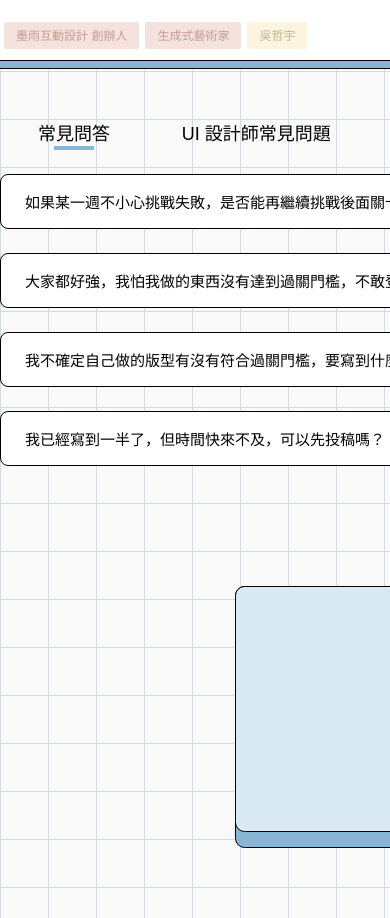
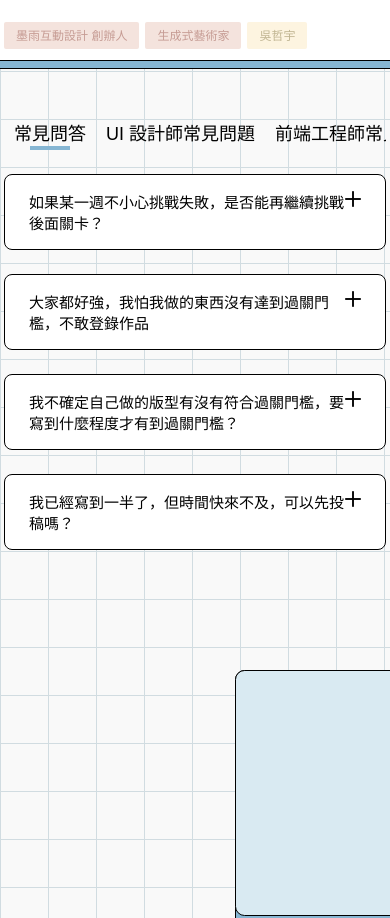
Before and after one commit to ms314006/event-website, a Next.js app: page / in a window 390 px wide. Shown: the part 7465-8383 px from the top of the page. Built offline with nearby package versions, Linux system fonts and the light colour scheme.

Commit message:
ADD FAQ responsive ui

```diff
--- a/components/FAQ/faq.module.css
+++ b/components/FAQ/faq.module.css
@@ -48,3 +48,20 @@
   padding-top: 1rem;
   color: #6B6B6B;
 }
+
+@media all and (max-width: 800px) {
+  .container {
+    width: 98vw;
+  }
+
+  .categories {
+    width: 98vw;
+    padding: 0;
+    overflow: scroll;
+  }
+
+  .category > button {
+    white-space: nowrap;
+    margin: 0 0.25rem;
+  }
+}
```
